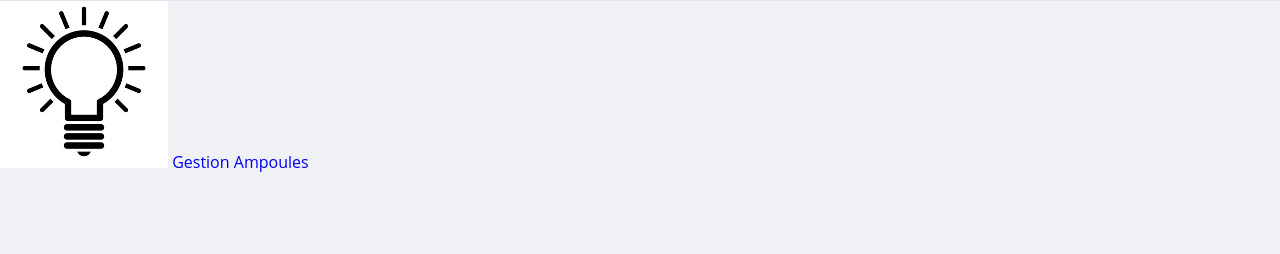
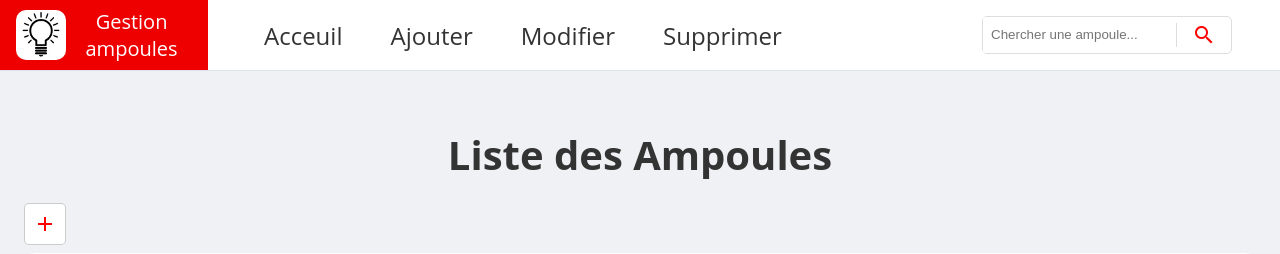
Before and after one commit to Adrien-25/ampoule, a PHP site: page / in a window 1280 px wide. Shown: the top 254 px of the page. Run offline with PHP 8.4, Linux system fonts and the light colour scheme; data that the repository does not hold is empty.

Commit message:
Update - Modification de la page d'acceuil

```diff
--- a/index.php
+++ b/index.php
@@ -14,24 +14,34 @@
 <body>
     <!--Début couverture de page-->
     <div class="page-wrapper">
-        <!--Début barre latérale-->
-        <nav class="sidebar-wrapper" id="sidebar">
-            <div class="sidebar-brand">
-                <a href ="index.php" class="logo">
-                    <img src="img/logo.jpg" alt="Ampoule">
-                    Gestion Ampoules
-                </a>
-            </div>
-        </nav>
-        <!--Fin barre latérale-->
-
         <!--Début du contenu page-->
         <div class="page-content">
             <!--Début du Header-->
             <header class="header">
+                <div class="header-brand">
+                    <a href ="index.php" class="logo">
+                        <img src="img/logo.jpg" alt="Ampoule">
+                        Gestion ampoules
+                    </a>
+                </div>
                 <a class="link-btn" id="nav-btn" href="#">
                     <i class="material-icons icon icon-menu">menu</i>
                 </a>
+                <nav class="header-nav">
+                    <ul>
+                        <li><a href="index.php">Acceuil</a></li>
+                        <li><a href="edit.php">Ajouter </a></li>
+                        <li><a href="#">Modifier</a></li>
+                        <li><a href="#">Supprimer</a></li>
+                    </ul>
+                    <div class="header-search">
+                        <input type="text" class="search-query" placeholder="Chercher une ampoule...">
+                        <a href="#">
+                            <i class="material-icons icon">search</i>
+                        </a>
+                    </div>
+                </nav>
+
             <!--Fin du Header-->
             </header>
 
```
